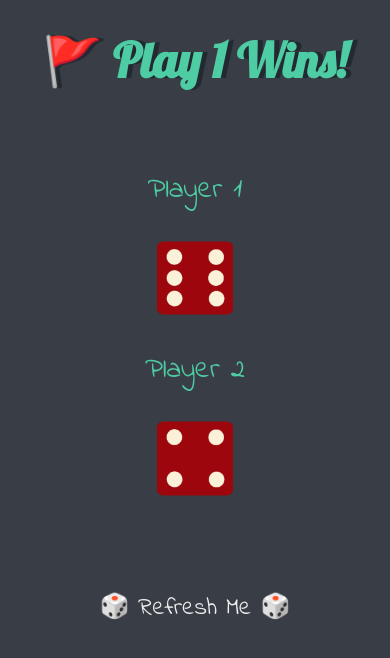
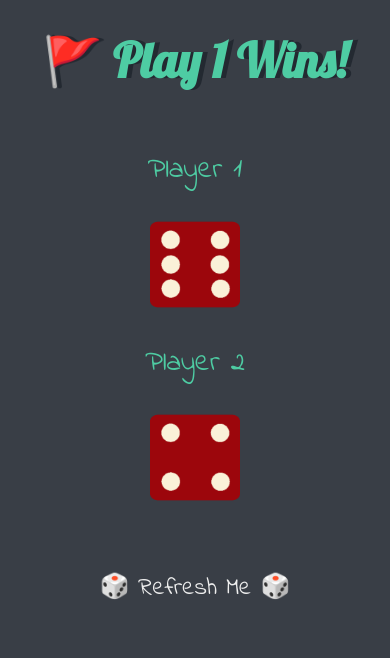
Before and after one commit to AbbasKaif/dicegame, a plain HTML site: page index.html in a window 390 px wide. Drawn offline with Linux system fonts and the light colour scheme.

Commit message:
Update styles.css

```diff
--- a/css/styles.css
+++ b/css/styles.css
@@ -52,7 +52,7 @@ footer {
 
   h1 {
     font-size: 3rem;
-    margin-bottom: 50px;
+    margin-bottom: 30px;
   }
 
   p {
@@ -60,11 +60,11 @@ footer {
   }
 
   img {
-    width: 30%;
+    width: 35%;
   }
 
   footer {
-    margin-top: 90px;
+    margin-top: 65px;
     font-size: 1.5rem;
   }
 }
```
